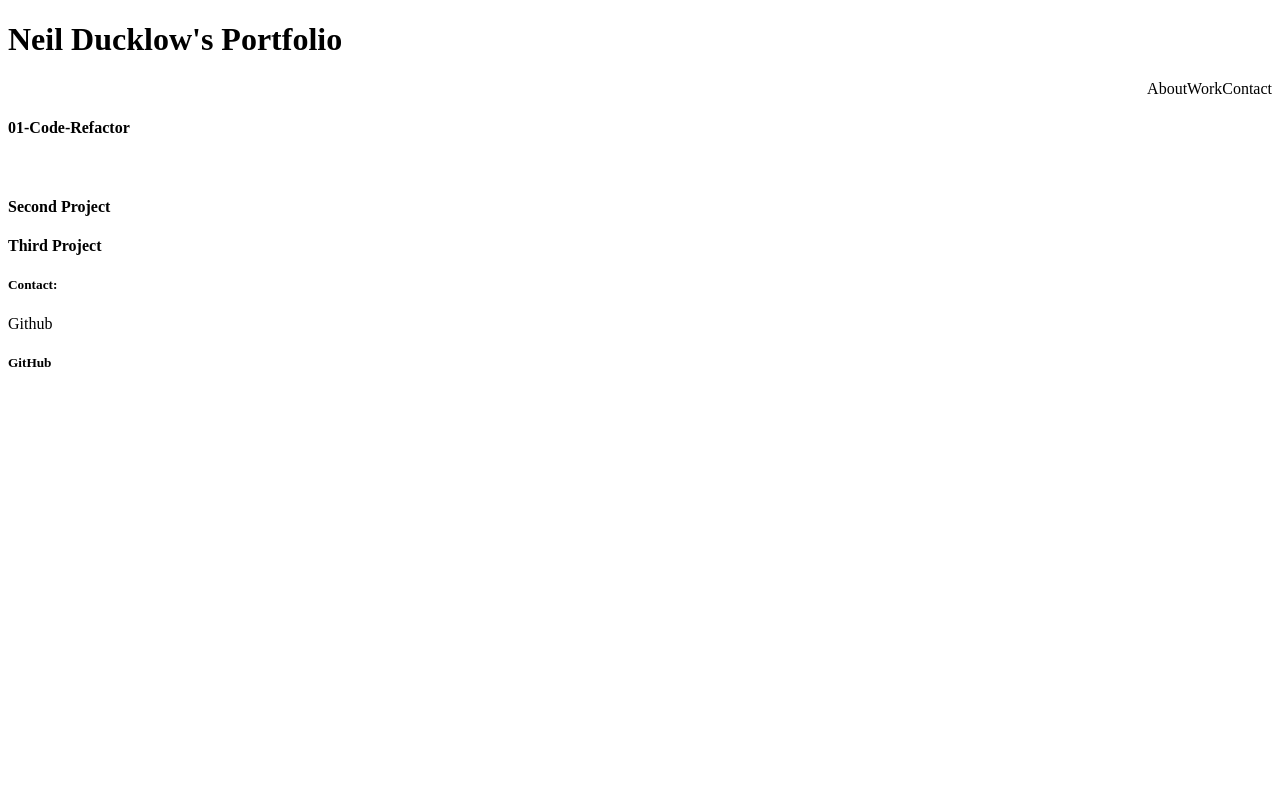
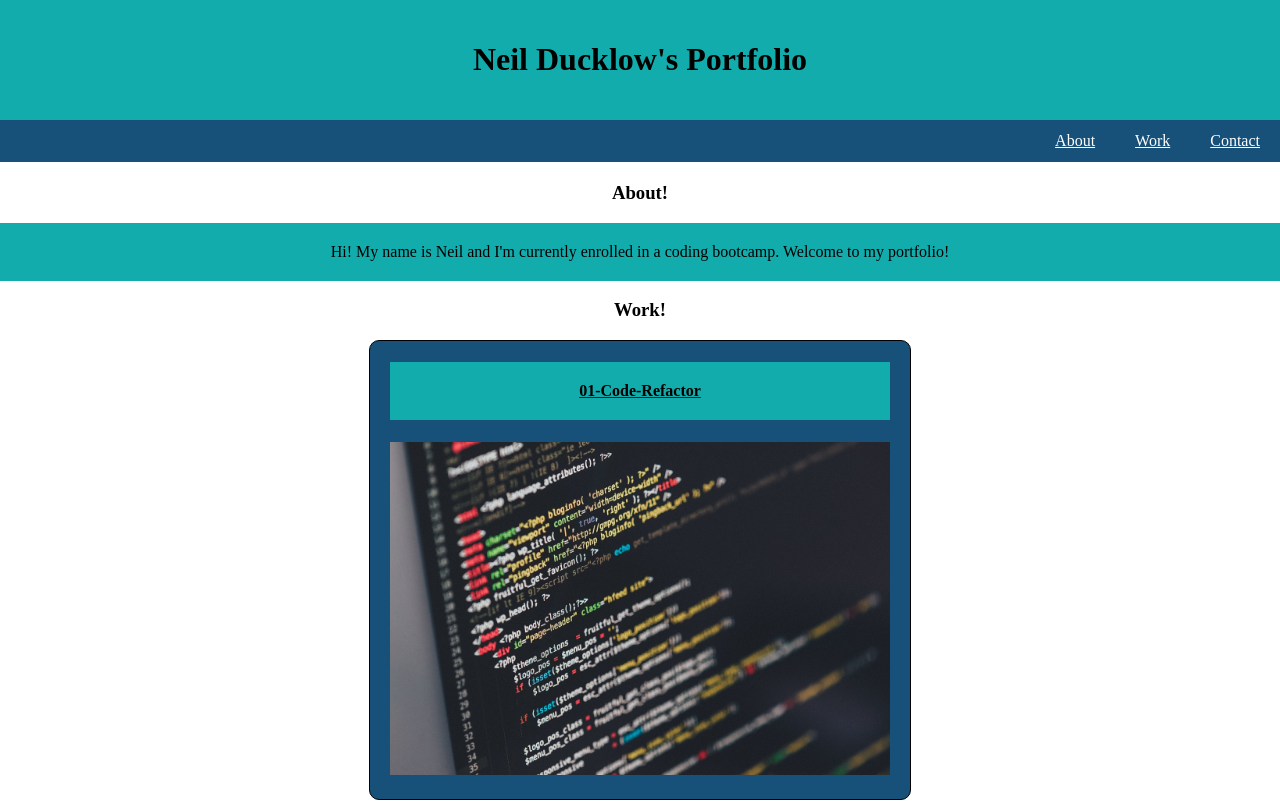
Before and after one commit to nducklow/02-Portfolio, a plain HTML site: page index.html in a window 1280 px wide. Shown: the top 804 px of the page. Drawn offline with Linux system fonts and the light colour scheme.

Commit message:
added most of the css

```diff
--- a/assets/css/style.css
+++ b/assets/css/style.css
@@ -1,26 +1,120 @@
+html {
+    scroll-behavior: smooth;
+}
+body {
+    background-color: rgb(255, 255, 255);
+    margin: 0;
+}
+
+header {
+    text-align: center;
+    background-color: rgb(19, 172, 172);
+    padding: 20px;
+}
 nav {
     display: flex;
     justify-content: flex-end;
+    background-color: rgb(23, 81, 121);
+    margin-bottom: 20px;
 }
 
 nav a {
-    padding:
+    padding: 12px 20px;
+    color: rgb(255, 255, 255);
 }
+
+#about {
+    text-align: center;
+}
+
+#about article {
+    background-color: rgb(19, 172, 172);
+    padding: 20px;
+
+}
+
+#work {
+    text-align: center;
+}
+
+.firstProject {
+    display: flex;
+    justify-content: center;
+    color: rgb(0, 0, 0);
+}
+
+#firstImage{
+   width: 500px;
+}
+
+.otherProjects {
+    display: flex;
+    justify-content: center;
+    flex-wrap: wrap;
+    flex-wrap: wrap;
+    color: rgb(0, 0, 0);
+}
+
+
+.otherImages {
+   width: 350px;
+
+}
+.firstCard{
+    text-align: center;
+    border-style: solid;
+    border-width: 1px;
+    border-radius: 10px;
+    padding-left: 20px;
+    padding-right: 20px;
+    padding-bottom: 20px;
+    background-color: rgb(23, 81, 121);
+}
+
+.card {
+    text-align: center;
+    border-style: solid;
+    border-width: 1px;
+    border-radius: 10px;
+    margin: 20px;
+    padding-left: 20px;
+    padding-right: 20px;
+    padding-bottom: 20px;
+    background-color: rgb(23, 81, 121);
+}
+
+#cardHeader {
+    background-color: rgb(19, 172, 172);
+    padding: 20px;
+}
+
+footer {
+    display: flex;
+    justify-content: center;
+    background-color: rgb(19, 172, 172);
+    color: rgb(0, 0, 0);
+
+}
+
+/* footer h3 {
+    padding-left: 20px;
+    padding-right: 20px
+} */
+
+footer a {
+    padding-left: 20px;
+    padding-right: 20px;
+    padding-top: 20px
+}
+
 
 
 @media screen and (max-width: 768px) {
     main,
     nav,
+    footer,
     .product {
       flex-direction: column;
+      text-align: center;
     }
 }
-
-.firstProject {
-
-
-}
-
-main section h4 {
-
-}
--- a/index.html
+++ b/index.html
@@ -13,31 +13,53 @@
     <header>
         <h1>Neil Ducklow's Portfolio</h1>
     </header>
+
     <nav>
-        <a>About</a>
-        <a>Work</a>
-        <a>Contact</a>
+        <a href="#about">About</a>
+        <a href="#work">Work</a>
+        <a href="#contact">Contact</a>
     </nav>
 
-        <main>
-            <section class="firstProject">
-                <h4>01-Code-Refactor</h2>
-                    <img></img>
+    <main>
+        <section id="about">
+            <h3>About!</h3>
+            <article>Hi! My name is Neil and I'm currently enrolled in a coding bootcamp. Welcome to my portfolio!
+            </article>
+        </section>
+        <section id="work">
+            <h3>Work!</h3>
+        </section>
+        <a href="https://nducklow.github.io/01-code-refactor/">
+        <div class="firstProject">
+            <section class="firstCard">
+                <h4 id="cardHeader">01-Code-Refactor</h4>
+                <img id="firstImage" src="assets/images/01-Code-Refactor.jpg" alt="A laptop displaying code." />
             </section>
-            <section>
-                <h4>Second Project</h4>
+        </div>
+        </a>
+        <div class="otherProjects">
+            <section class="card">
+                <h4 id="cardHeader">Second Project</h4>
+                <img class="otherImages" src="assets/images/03-Payroll-Employee-Tracker.jpg"
+                    alt="A calculator with some change next to it." />
             </section>
-            <section>
-                <h4>Third Project</h4>
+            <section class="card">
+                <h4 id="cardHeader">03-Employee-Payroll-Tracker</h4>
+                <img class=otherImages src="assets/images/03-Payroll-Employee-Tracker.jpg"
+                    alt="A calculator with some change next to it." />
             </section>
-        </main>
-        <footer>
-            <section>
-                <h5>Contact:</h5>
-                <a>Github</a>
-                <h5>GitHub</h5>
+            <section class="card">
+                <h4 id="cardHeader">Fourth Project</h4>
+                <img class=otherImages src="assets/images/03-Payroll-Employee-Tracker.jpg"
+                    alt="A calculator with some change next to it." />
             </section>
-        </footer>
+        </div>
+    </main>
+
+    <footer id="contact">
+        <h3>Contact: myemail@email.com</h3>
+        <a href="https://github.com/nducklow">Github</footer>a>
+    </footer>
 </body>
 
 </html>
```
Also changed, not shown: assets/images/01-Code-Refactor.jpg (added), assets/images/03-Payroll-Employee-Tracker.jpg (added).
